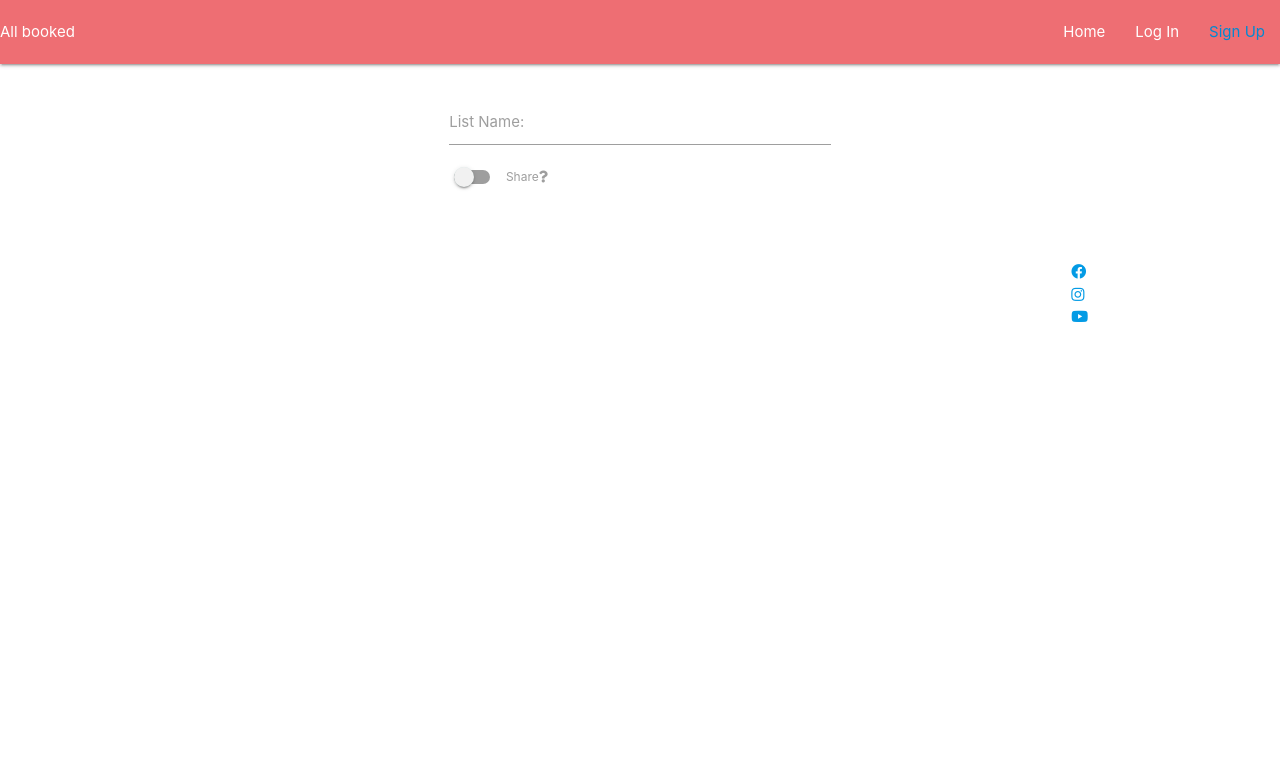
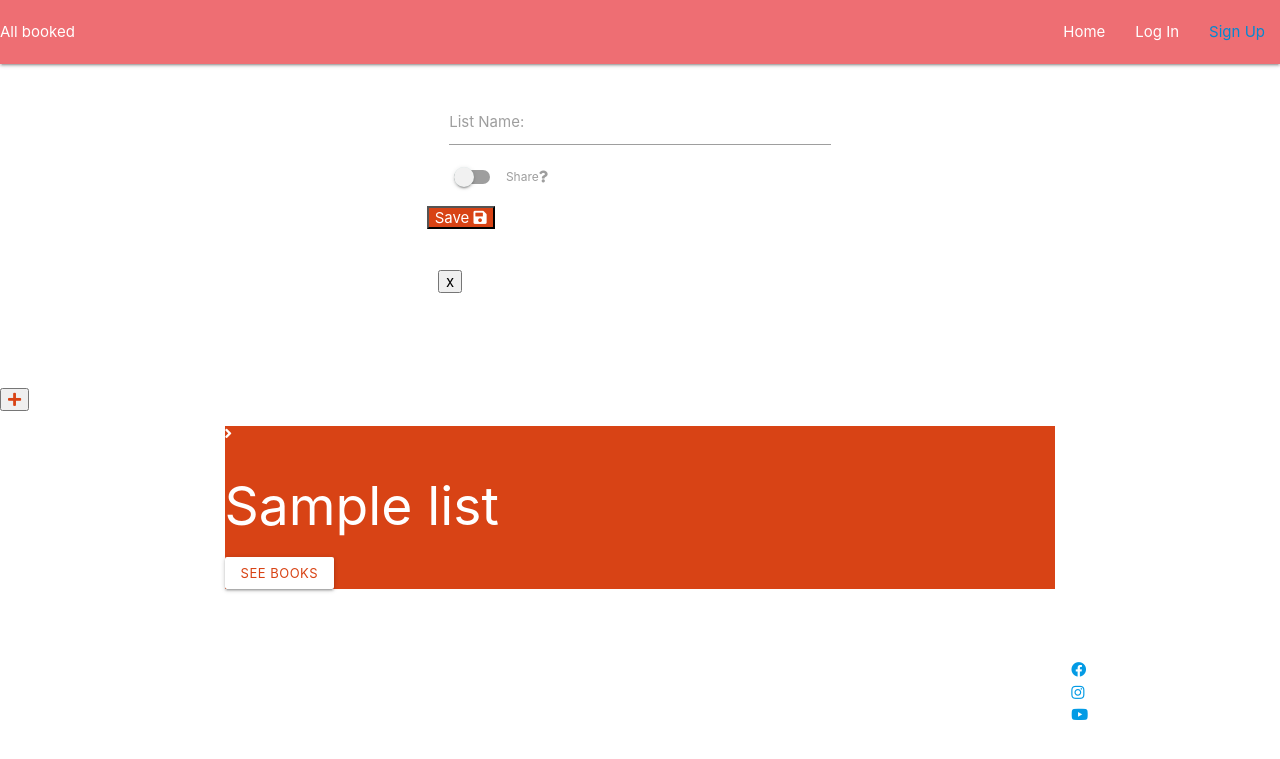
Before and after one commit to Marijoke/MS3, a Flask app: template templates/book_shelf.html in a window 1280 px wide. Shown: the top 759 px of the page. Run offline with Flask 2, Linux system fonts and the light colour scheme; the template is opened without the code that fills it: most values are stand-ins (such as "Sample title", 1, 10 or a date in 2020); some libraries are stand-ins or nearby versions.

Commit message:
modal book shelf list completed including a holding message for new users

```diff
--- a/templates/book_shelf.html
+++ b/templates/book_shelf.html
@@ -23,4 +23,51 @@
                             </label>
                         </div>
                     </div>
+
+                    <!-- Submit Button -->
+                    <div class="row">
+                        <button type="submit" class="btn-sign-up white-text deep-orange darken-3">Save  <i class="fas fa-save white-text"></i></button>
+                    </div>
+                </form>
+            </div>
+            <!-- Close Modal -->
+            <button class="close-modal">x</button>
+        </div>
+    </div>
+	<div class="general-container row">
+        <div class="container-logos">
+            <a href="{{ url_for('index') }}"><h3 class="white-text logo hide-on-small-only">All booked</h3></a>
+        </div>
+
+        <button id="add-book"><i class="fas fa-plus deep-orange-text text-darken-3"></i></button>
+
+        <!-- Books list -->
+        <div class="container-book-lists row">
+
+            {% if book_lists|length > 0 %}
+            <ul class="col s12 m10 offset-m1 l8 offset-l2">
+                {% for list in book_lists %}
+                    <li>
+                        <div class="list-title white-text logo deep-orange darken-3">
+                            <div>
+                                <i class="valign-wrapper fas fa-angle-right"></i>
+                                <a class="white-text" href="{{ url_for('view_list', list_name=list._id) }}"><h2 class="list-names">{{ list.list_name }}</h2></a>
+                            </div>
+                            <a class="btn-small white deep-orange-text text-darken-3" href="{{ url_for('view_list', list_name=list._id) }}">See books</a>
+                        </div>
+                    </li>
+                {% endfor %}
+            </ul>
+            {% else %}
+                <!-- Message for new users that have not added any books to their list -->
+                <div class="welcome-user">
+                    <h2>Hello again, {{ username.capitalize() }}</h2>
+                    <p>Press the add button to create a list of books
+                        that make you happy now or can bring joy in the future. </p>
+                        <br>
+                    <p>The lists are for you so create one and fill it whatever books take your fancy.</p>
+                </div>
+            {% endif %}
+        </div>
+	</div>
 {% endblock %}
```
